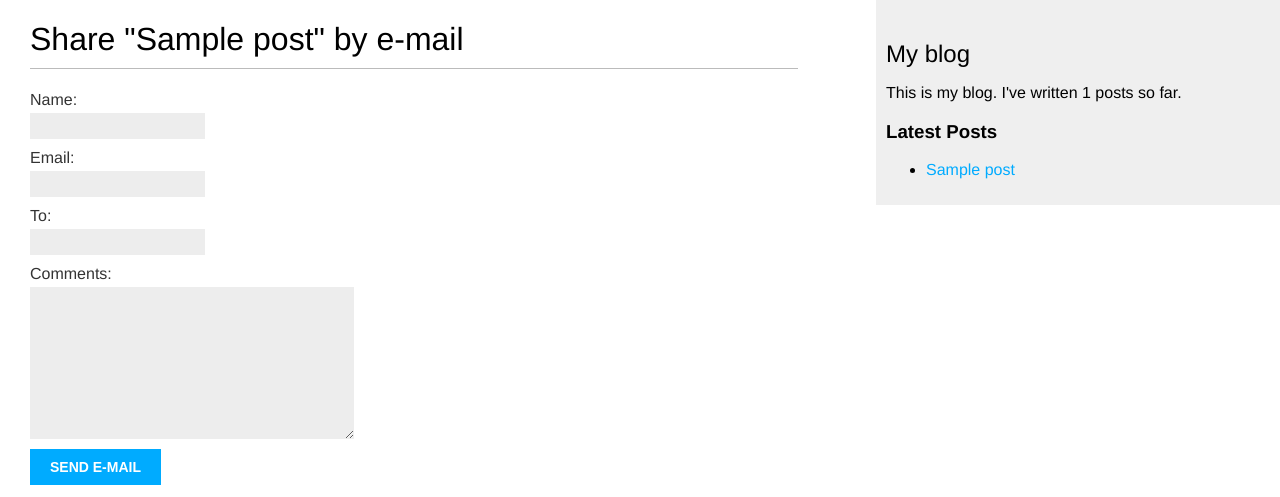
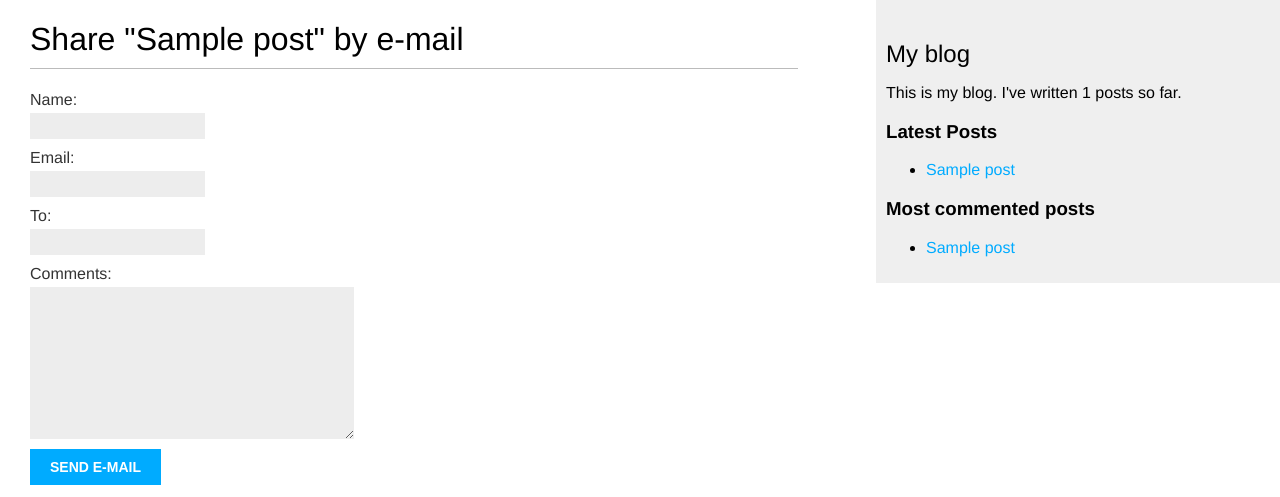
Before and after one commit to carlhinderer/django-intro, a Django app: page /blog/1/share/ in a window 1280 px wide. Shown: the top 497 px of the page. Run offline with Django 3.2, Linux system fonts and the light colour scheme; tables that the repository leaves empty hold one stand-in row (values such as "Sample post").

Commit message:
Created a custom template tag to display the most commnented posts.

```diff
--- a/mysite/blog/templates/blog/base.html
+++ b/mysite/blog/templates/blog/base.html
@@ -16,8 +16,19 @@
        <div id="sidebar">
          <h2>My blog</h2>
          <p>This is my blog. I've written {% total_posts %} posts so far.</p>
+
          <h3>Latest Posts</h3>
          {% show_latest_posts 3 %}
+
+         <h3>Most commented posts</h3>
+         {% get_most_commented_posts as most_commented_posts %}
+           <ul>
+             {% for post in most_commented_posts %}
+               <li>
+                 <a href="{{ post.get_absolute_url }}">{{ post.title }}</a>
+               </li>
+             {% endfor %}
+          </ul>
        </div>
     </body>
   </html>
--- a/mysite/blog/templatetags/blog_tags.py
+++ b/mysite/blog/templatetags/blog_tags.py
@@ -1,4 +1,5 @@
 from django import template
+from django.db.models import Count
 from ..models import Post
 
 register = template.Library()
@@ -11,3 +12,9 @@ def total_posts():
 def show_latest_posts(count=5):
     latest_posts = Post.published.order_by('-publish')[:count]
     return {'latest_posts': latest_posts}
+
+@register.simple_tag
+def get_most_commented_posts(count=5):
+    return Post.published \
+               .annotate(total_comments=Count('comments')) \
+               .order_by('-total_comments')[:count]
```
Also changed, not shown: 1 other file.
